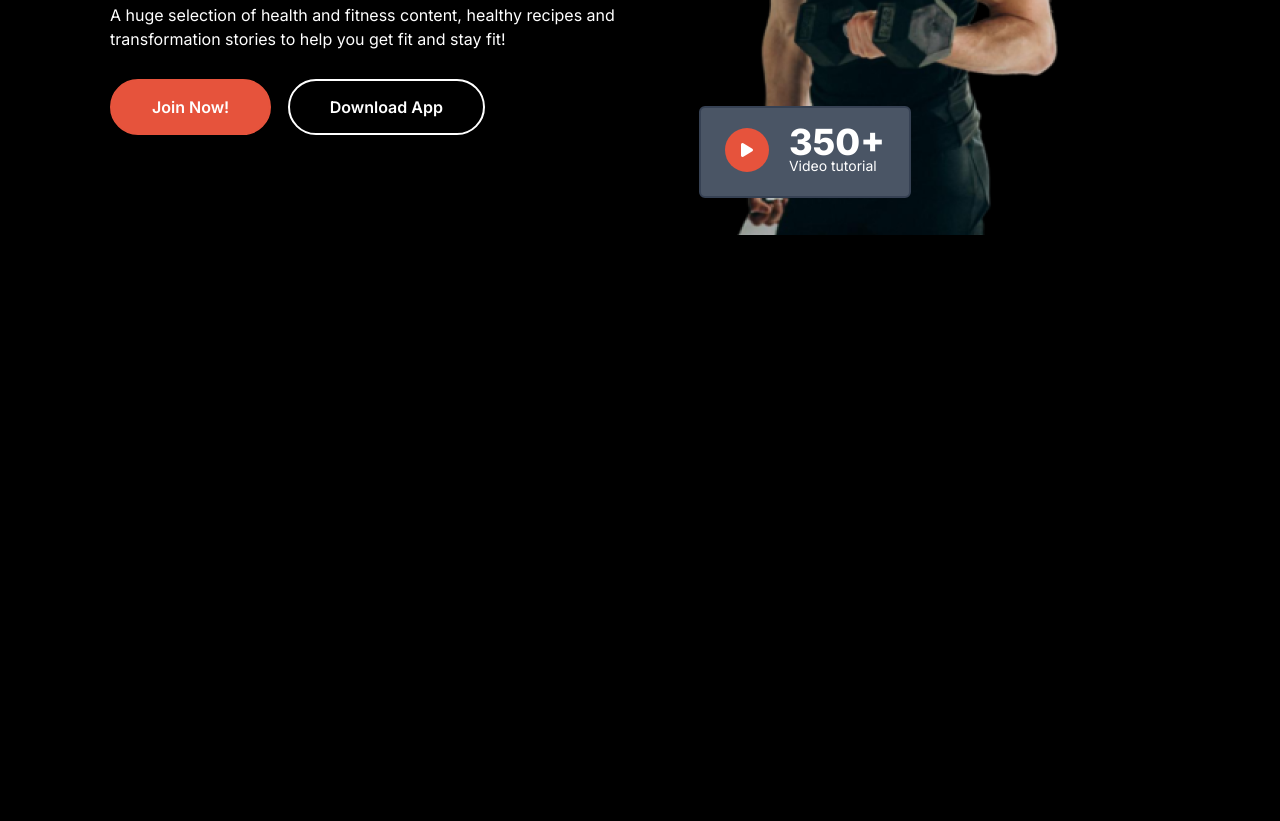
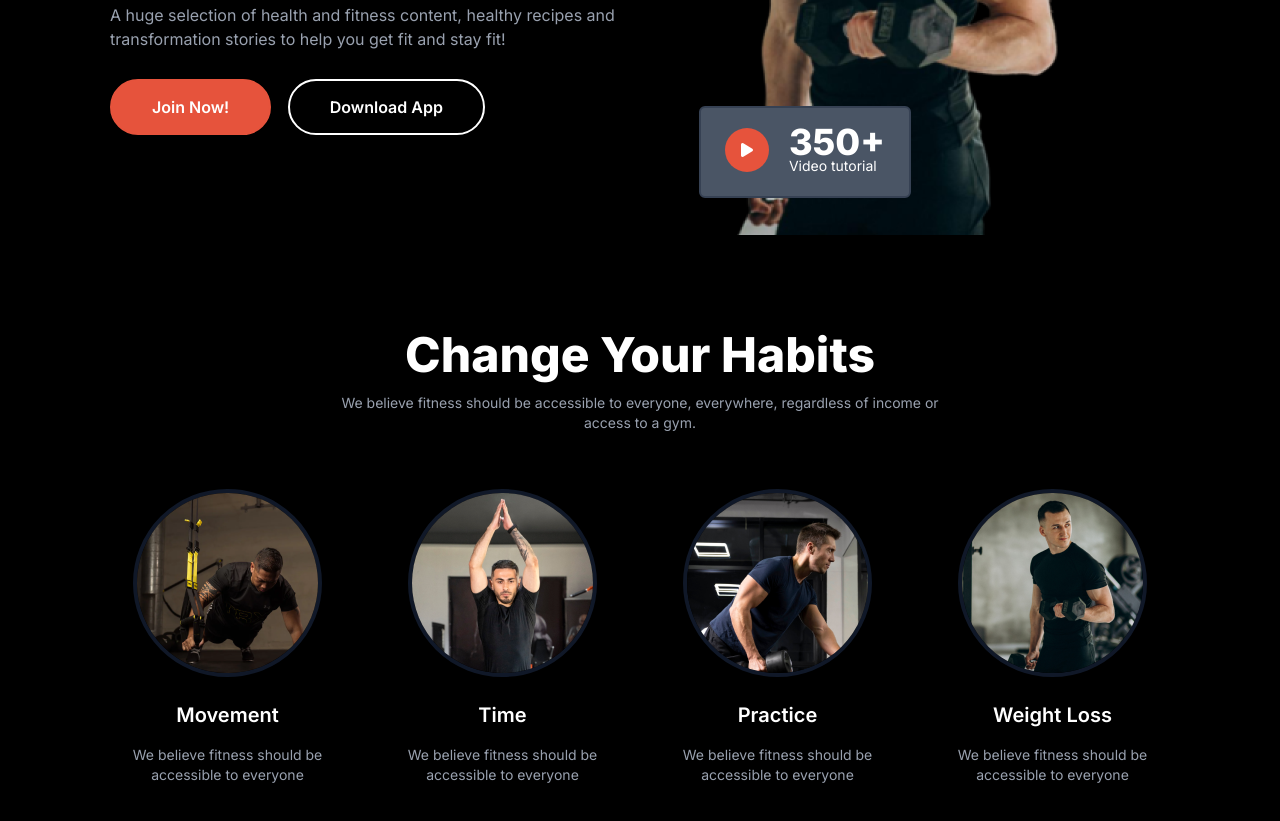
Before and after one commit to omarfaruk-dev/fit-maxx, a plain HTML site: page index.html in a window 1280 px wide. Shown: the part 513-1334 px from the top of the page. Before the commit the page ends 800 px from the top, so only its background shows below. Drawn offline with nearby package versions, Linux system fonts and the light colour scheme.

Commit message:
change your habits section added

```diff
--- a/index.html
+++ b/index.html
@@ -28,7 +28,7 @@
 </head>
 
 <body class="font-inter bg-black text-white px-5 md:px-7 lg:py-">
-    <header class="max-w-[1060px] mx-auto rounded-full">
+    <header class="max-w-[1060px] mx-auto">
         <!-- navbar -->
         <nav class="flex justify-between my-14">
             <h3 class="text-[#E6533C] text-4xl font-extrabold italic">
@@ -67,7 +67,7 @@
                     <span class="font-dancing">shape</span> & stay <br />
                     healthy
                 </h1>
-                <p class="my-7">
+                <p class="my-7 text-gray-400">
                     A huge selection of health and fitness content, healthy recipes and
                     <br />
                     transformation stories to help you get fit and stay fit!
@@ -93,15 +93,54 @@
                     class="absolute left-1/9 top-5/9 md:left-2/9 md:top-3/5 lg:left-1/9 lg:top-7/9 bg-gray-600 py-3 md:py-5 px-5 md:px-6 border-2 border-gray-700 rounded-md inline-block">
                     <div class="flex gap-5">
                         <div><i class="fa-solid fa-play bg-[#E6533C] px-4 py-3.5 rounded-full flex flex-row"></i></div>
-                    <div>
-                        <h4 class="text-3xl md:text-4xl font-extrabold leading-7">350+</h4>
-                        <p class="text-[0.56rem] md:text-sm">Video tutorial</p>
-                    </div>
+                        <div>
+                            <h4 class="text-3xl md:text-4xl font-extrabold leading-7">350+</h4>
+                            <p class="text-[0.56rem] md:text-sm">Video tutorial</p>
+                        </div>
                     </div>
                 </div>
             </div>
         </section>
     </header>
+    <!-- main section -->
+    <main class="max-w-[1060px] mx-auto">
+        <!-- change your habit section -->
+        <section class="md:mt-24 mb-16 md:mb-20">
+            <div class="text-center mb-14">
+                <h2 class="text-3xl md:text-5xl font-extrabold mb-3.5">Change Your Habits</h2>
+                <p class="text-sm text-gray-400 max-w-[620px] mx-auto">We believe fitness should be accessible to everyone, everywhere,
+                    regardless of income or access to a gym.</p>
+            </div>
+            <!-- havit items container -->
+            <div class="grid grid-cols-1 md:grid-cols-2 lg:grid-cols-4 md:gap-10">
+                <!-- havit item 1 -->
+                <div class="text-center">
+                    <img class="rounded-full border-4 border-gray-900  mx-auto" src="images/habit-1.png" alt="movement">
+                    <h3 class="text-xl font-semibold mt-6 mb-4">Movement</h3>
+                    <p class="text-gray-400 text-sm">We believe fitness should be accessible to everyone</p>
+                </div>
+                <!-- havit item 1 -->
+                <div class="text-center">
+                    <img class="rounded-full border-4 border-gray-900  mx-auto" src="images/habit-2.png" alt="Time">
+                    <h3 class="text-xl font-semibold mt-6 mb-4">Time</h3>
+                    <p class="text-gray-400 text-sm">We believe fitness should be accessible to everyone</p>
+                </div>
+                <!-- havit item 1 -->
+                <div class="text-center">
+                    <img class="rounded-full border-4 border-gray-900  mx-auto" src="images/habit-3.png" alt="Practice">
+                    <h3 class="text-xl font-semibold mt-6 mb-4">Practice</h3>
+                    <p class="text-gray-400 text-sm">We believe fitness should be accessible to everyone</p>
+                </div>
+                <!-- havit item 1 -->
+                <div class="text-center">
+                    <img class="rounded-full border-4 border-gray-900  mx-auto" src="images/habit-4.png" alt="Weight Loss">
+                    <h3 class="text-xl font-semibold mt-6 mb-4">Weight Loss</h3>
+                    <p class="text-gray-400 text-sm">We believe fitness should be accessible to everyone</p>
+                </div>
+            </div>
+
+        </section>
+    </main>
 </body>
 
 </html>
```
